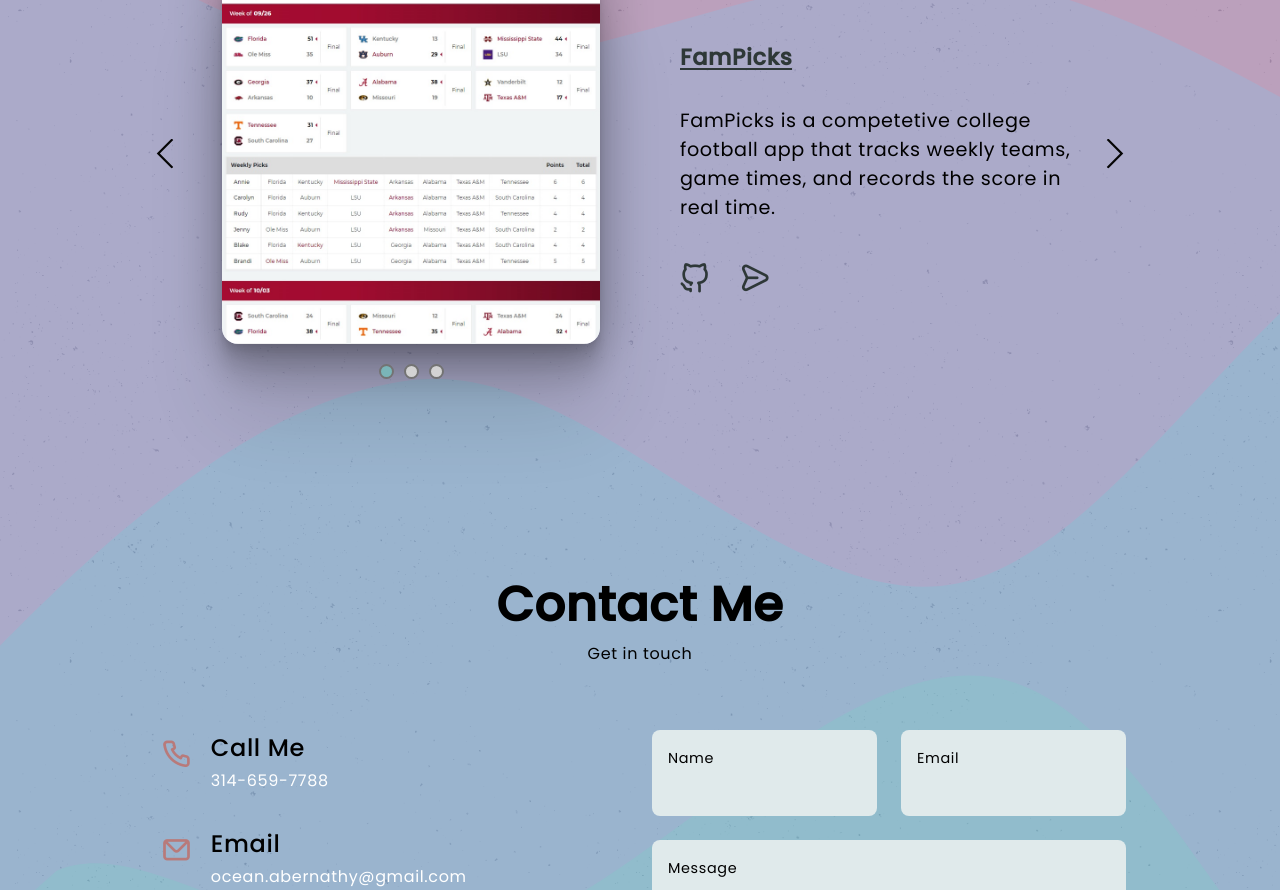
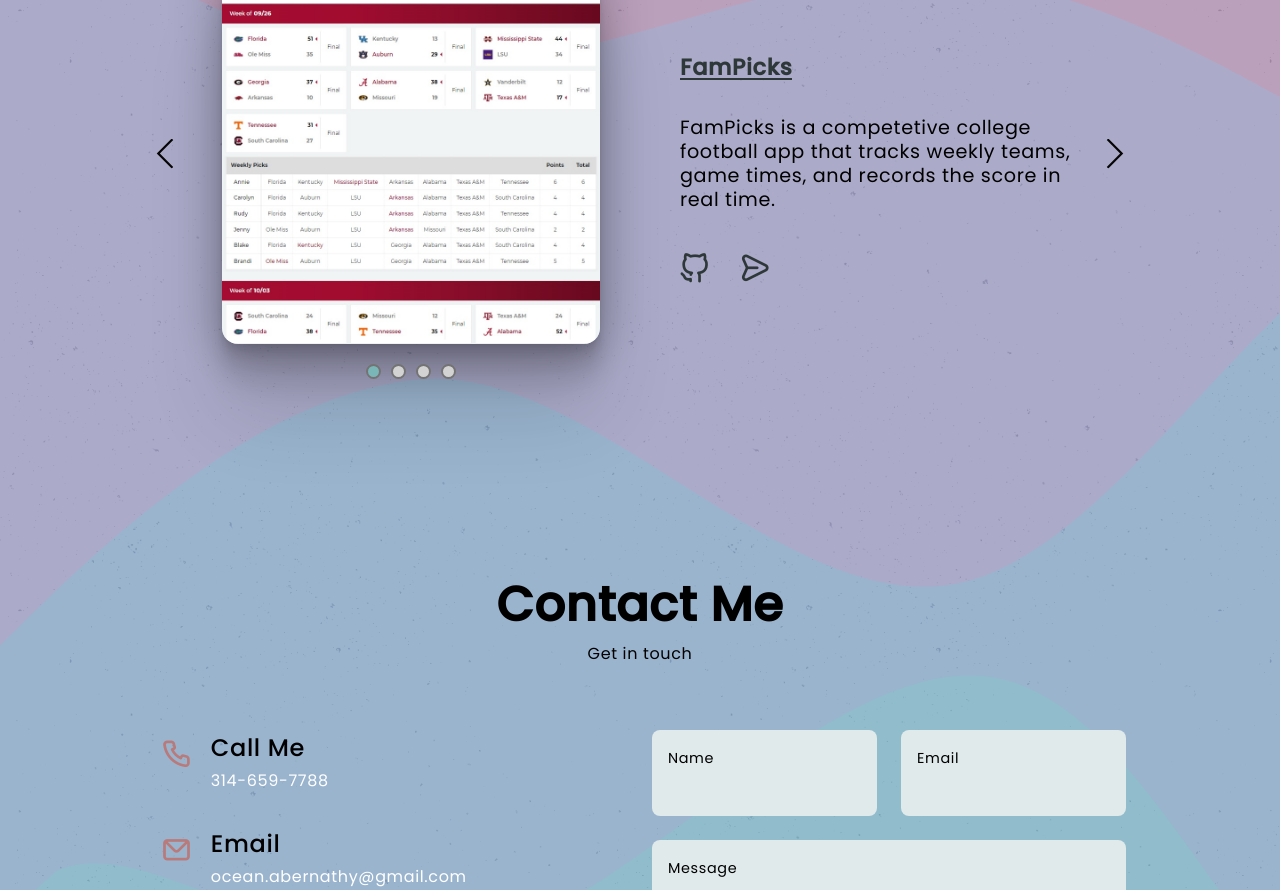
Before and after one commit to OceanAbernathy/2022-Portfolio, a React (Create React App) app: page / in a window 1280 px wide. Shown: the part 2319-3209 px from the top of the page. Built offline with nearby package versions, Linux system fonts and the light colour scheme.

Commit message:
Added Weather App project

```diff
--- a/src/Components/Slider.js
+++ b/src/Components/Slider.js
@@ -39,7 +39,7 @@
                 alt=''
               />
               <div className='container__dots'>
-                {Array.from({ length: 3 }).map((item, index) => (
+                {Array.from({ length: 4 }).map((item, index) => (
                   <div
                     key={index}
                     onClick={() => moveDot(index + 1)}
--- a/src/Components/dataSlider.js
+++ b/src/Components/dataSlider.js
@@ -18,6 +18,13 @@
   },
   {
     id: uuidv4(),
+    title: 'Simple Weather App',
+    about: `'Weather App pulling fromm multiple api's, utilizing hooks and state'`,
+    git: 'https://github.com/OceanAbernathy/simple-weather-app',
+    url: 'http://oceanabernathy.com/SimpleWeatherApp/',
+  },
+  {
+    id: uuidv4(),
     title: 'Cybersafe',
     about:
       'Sample page created from a mockup, converted to be both desktop and mobile friendly.',
--- a/src/index.css
+++ b/src/index.css
@@ -733,6 +733,10 @@
   grid-row: 1;
   grid-column: 2;
   margin: 2rem;
+}
+
+.slider__img__about {
+  line-height: 1.5rem;
 }
 
 .slider__img__title {
```
Also changed, not shown: public/Img/img3.jpg, public/Img/img4.jpg (added).
